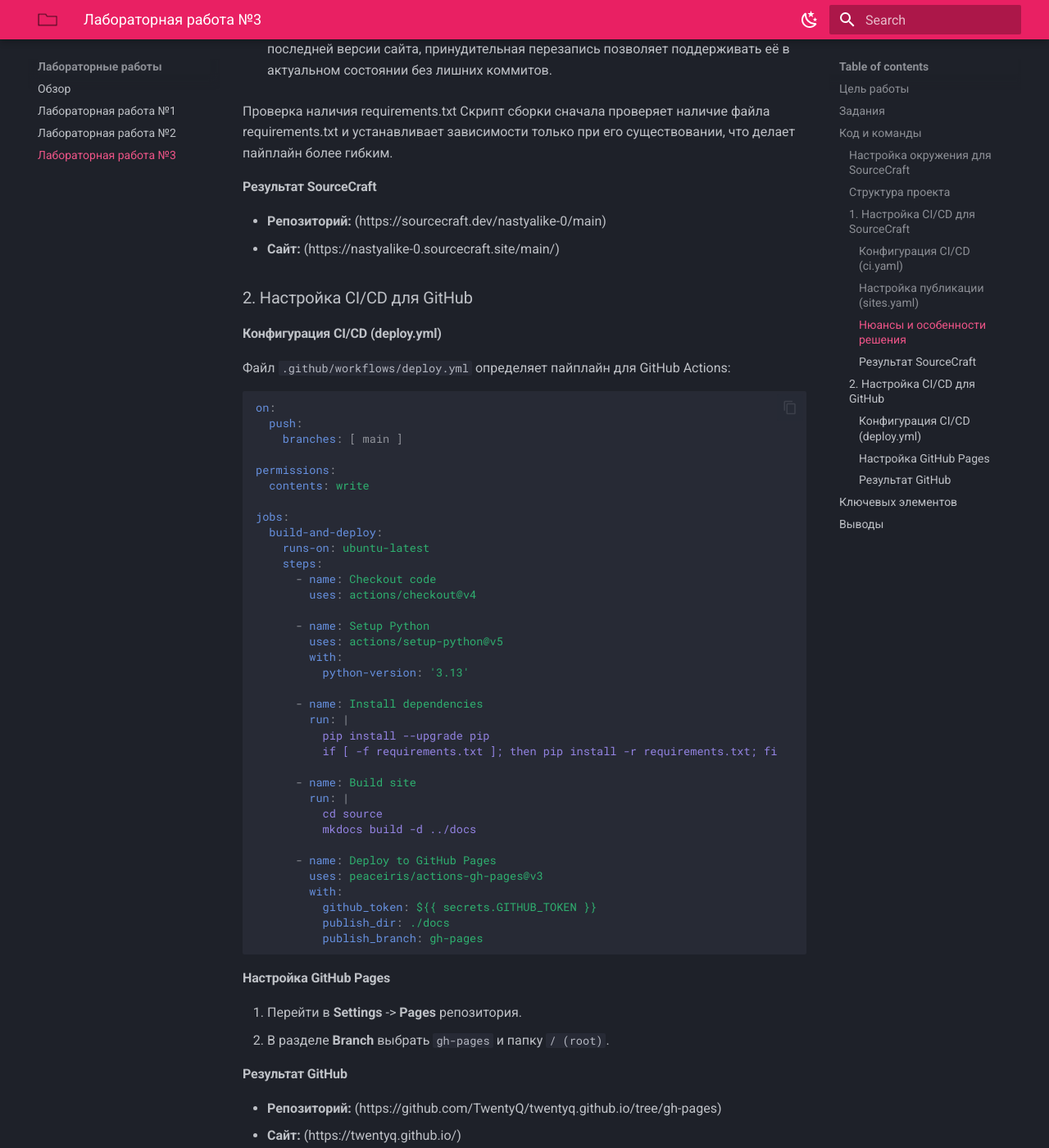
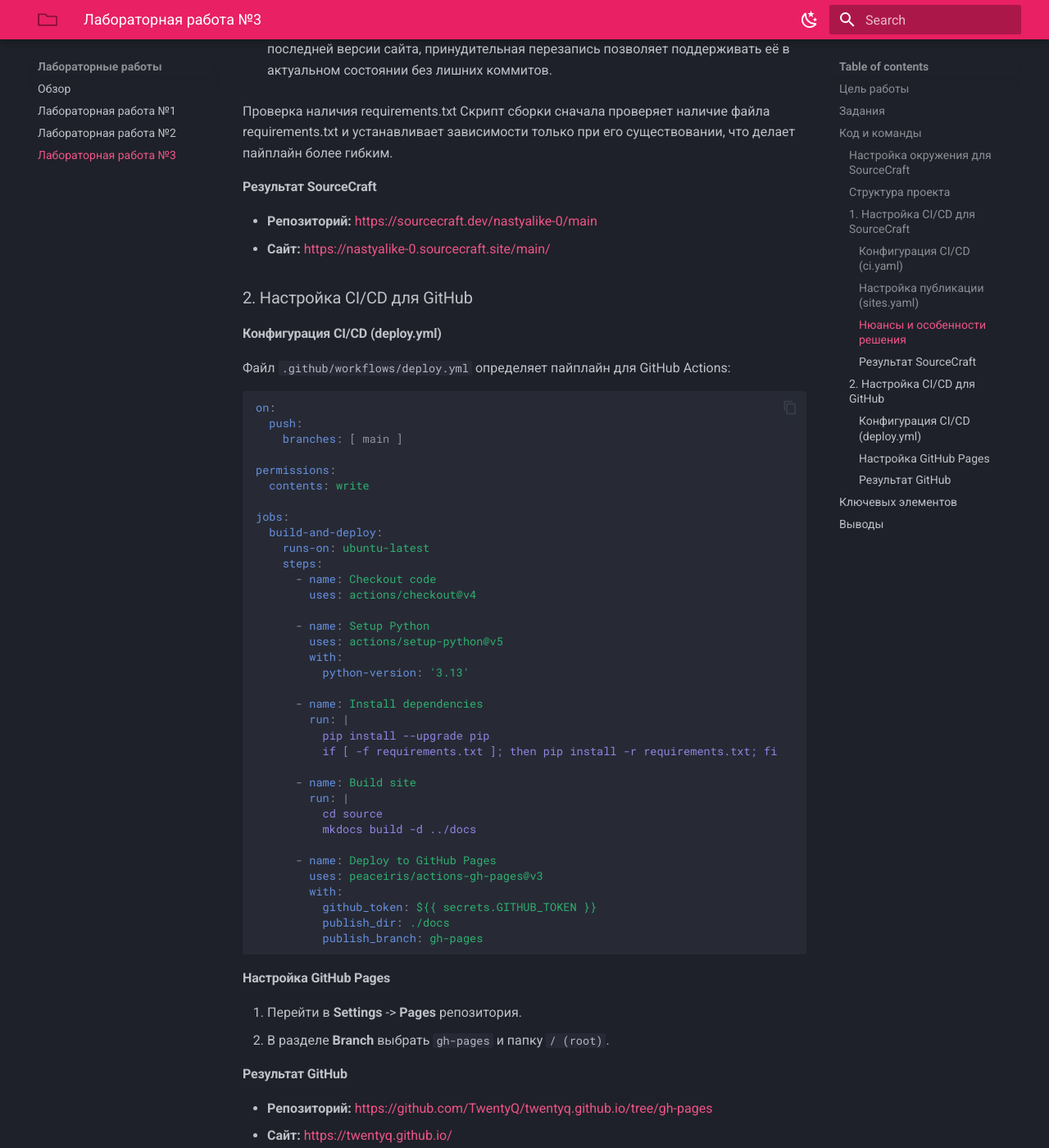
Before and after one commit to TwentyQ/twentyq.github.io, an MkDocs documentation site: the page built from source/docs/labs/lab3.md, in a window 1280 px wide and 1400 px high, scrolled down 2821 px. Shown: the whole window at 82% size. Built offline with MkDocs 1.6.1 and Material for MkDocs 9.7.7, drawn with Linux system fonts in a browser that asks for light colours; part of the change alters nothing that is shown.

```diff
--- a/source/docs/labs/lab3.md
+++ b/source/docs/labs/lab3.md
@@ -114,8 +114,8 @@ site:
 
 #### Результат SourceCraft
 
-- **Репозиторий:** (https://sourcecraft.dev/nastyalike-0/main)
-- **Сайт:** (https://nastyalike-0.sourcecraft.site/main/)
+- **Репозиторий:** [https://sourcecraft.dev/nastyalike-0/main](https://nastyalike-0.sourcecraft.site/main/)
+- **Сайт:** [https://nastyalike-0.sourcecraft.site/main/](https://nastyalike-0.sourcecraft.site/main/)
 
 ### 2. Настройка CI/CD для GitHub
 
@@ -168,8 +168,8 @@ jobs:
 
 #### Результат GitHub
 
-- **Репозиторий:** (https://github.com/TwentyQ/twentyq.github.io/tree/gh-pages)
-- **Сайт:** (https://twentyq.github.io/)
+- **Репозиторий:** [https://github.com/TwentyQ/twentyq.github.io/tree/gh-pages](https://nastyalike-0.sourcecraft.site/main/)
+- **Сайт:** [https://twentyq.github.io/](https://nastyalike-0.sourcecraft.site/main/)
 
 ## Ключевых элементов
 
@@ -188,22 +188,33 @@ jobs:
 
 В ходе выполнения лабораторной работы:
 
-1. **SourceCraft:**
-   - Освоена настройка CI/CD на платформе SourceCraft с использованием встроенных пайплайнов.
-   - Реализована автоматическая сборка статического сайта на базе MkDocs.
-   - Настроена публикация собранного сайта в отдельную ветку `release`.
-   - Получен практический опыт работы с персональными токенами доступа.
+**SourceCraft:**
 
-2. **GitHub:**
-   - Изучена настройка GitHub Actions для автоматической сборки и публикации сайта.
-   - Освоено использование готовых действий (`actions/checkout`, `actions/setup-python`, `peaceiris/actions-gh-pages`).
-   - Настроена публикация на GitHub Pages через ветку `gh-pages`.
-   - Изучены ключевые концепции GitHub Actions (runs-on, permissions, secrets.GITHUB_TOKEN).
+* Освоена настройка CI/CD на платформе SourceCraft с использованием встроенных пайплайнов.
 
-3. **Общее:**
-   - Создана единая структура проекта, работающая на обеих платформах.
-   - Настроена автоматическая публикация сайта при каждом пуше в ветку `main`.
-   - Получен опыт работы с различными подходами к CI/CD.
+* Реализована автоматическая сборка статического сайта на базе MkDocs.
+
+* Настроена публикация собранного сайта в отдельную ветку `release`.
+
+* Получен практический опыт работы с персональными токенами доступа.
+
+**GitHub:**
+
+* Изучена настройка GitHub Actions для автоматической сборки и публикации сайта.
+
+* Освоено использование готовых действий (`actions/checkout`, `actions/setup-python`, `peaceiris/actions-gh-pages`).
+
+* Настроена публикация на GitHub Pages через ветку `gh-pages`.
+
+* Изучены ключевые концепции GitHub Actions (runs-on, permissions, secrets.GITHUB_TOKEN).
+
+**Общее:**
+
+* Создана единая структура проекта, работающая на обеих платформах.
+
+* Настроена автоматическая публикация сайта при каждом пуше в ветку `main`.
+
+* Получен опыт работы с различными подходами к CI/CD.
 
 ---
 
```
